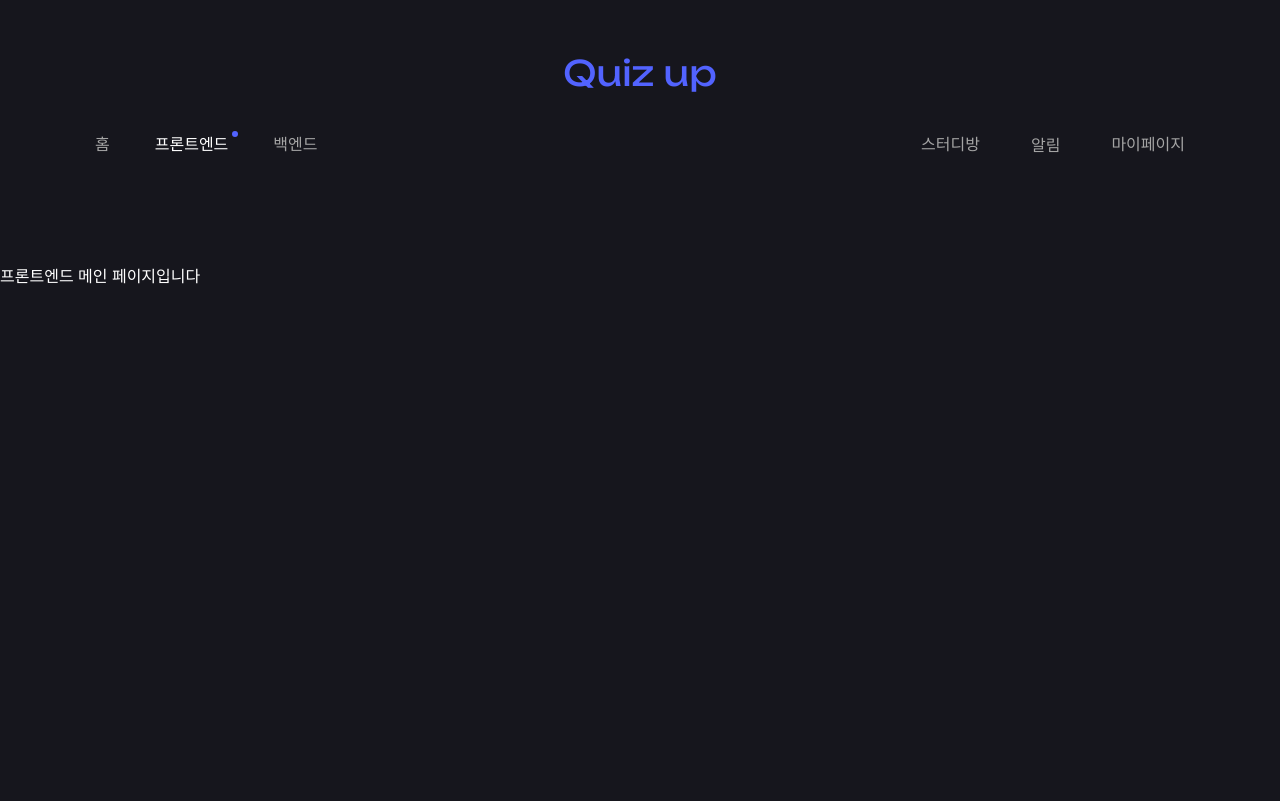
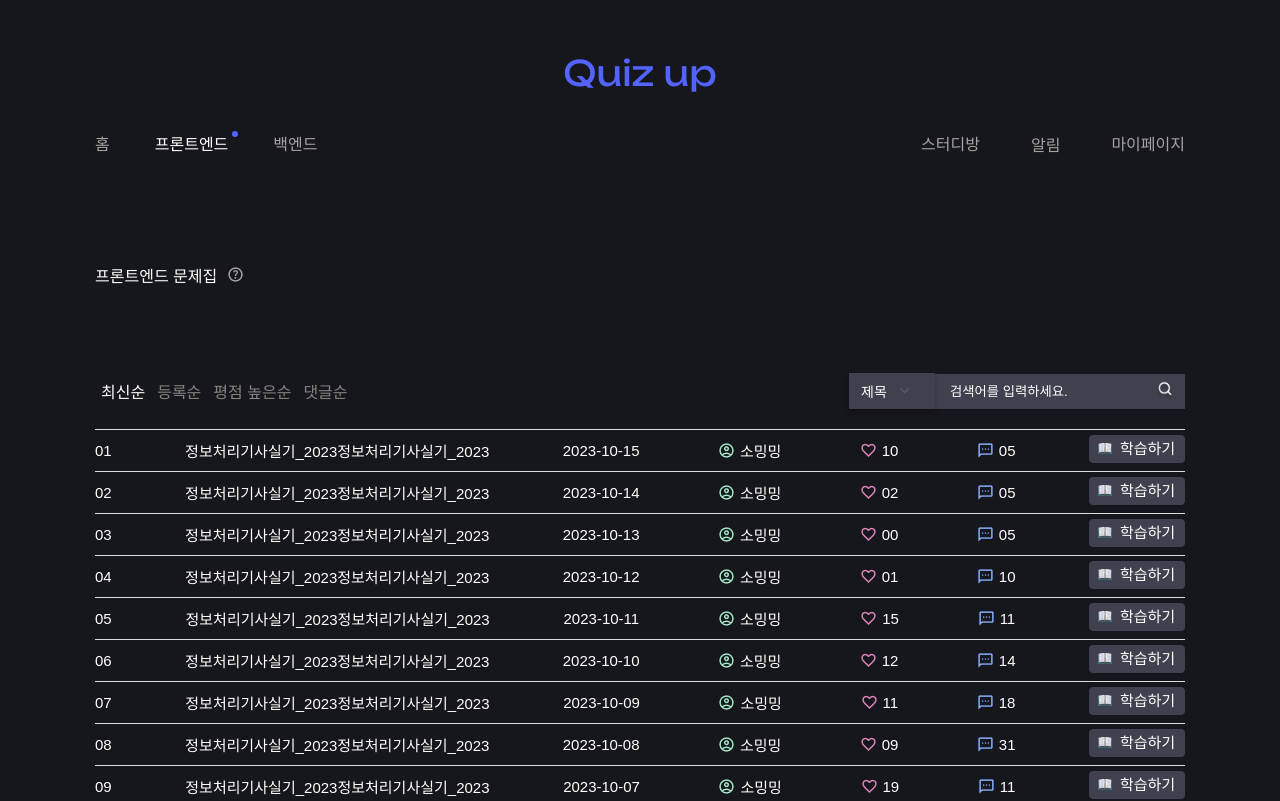
Before and after one commit to QuizUpWebProject/front, a React (Create React App) app: page /front in a window 1280 px wide. Shown: the top 801 px of the page. Built offline with nearby package versions, Linux system fonts and the light colour scheme.

Commit message:
design: FrontMain UI 구현 #10

```diff
--- a/src/pages/FrontMain.jsx
+++ b/src/pages/FrontMain.jsx
@@ -1,5 +1,40 @@
+import styled from "styled-components";
+import Tooltip from "../components/front/Tooltip";
+import FrontList from "../components/front/FrontList";
+
 const FrontMain = () => {
-  return <div>프론트엔드 메인 페이지입니다</div>;
+  return (
+    <Wrapper>
+      <TitleContent>
+        <Title>프론트엔드 문제집</Title>
+        <Tooltip />
+      </TitleContent>
+
+      <div>
+        <FrontList  />
+      </div>
+    </Wrapper>
+  );
 };
 
+const Wrapper = styled.div`
+  max-width: 1090px;
+  margin: 0 auto;
+`;
+
+const TitleContent = styled.div`
+  display: flex;
+  position: relative;
+  align-items: flex-start;
+  height: 60px;
+  margin-bottom: 30px;
+`;
+
+const Title = styled.div`
+  front-size: 20px;
+  front-weight: bold;
+  position: sticky;
+  top: 0;
+`;
+
 export default FrontMain;
```
